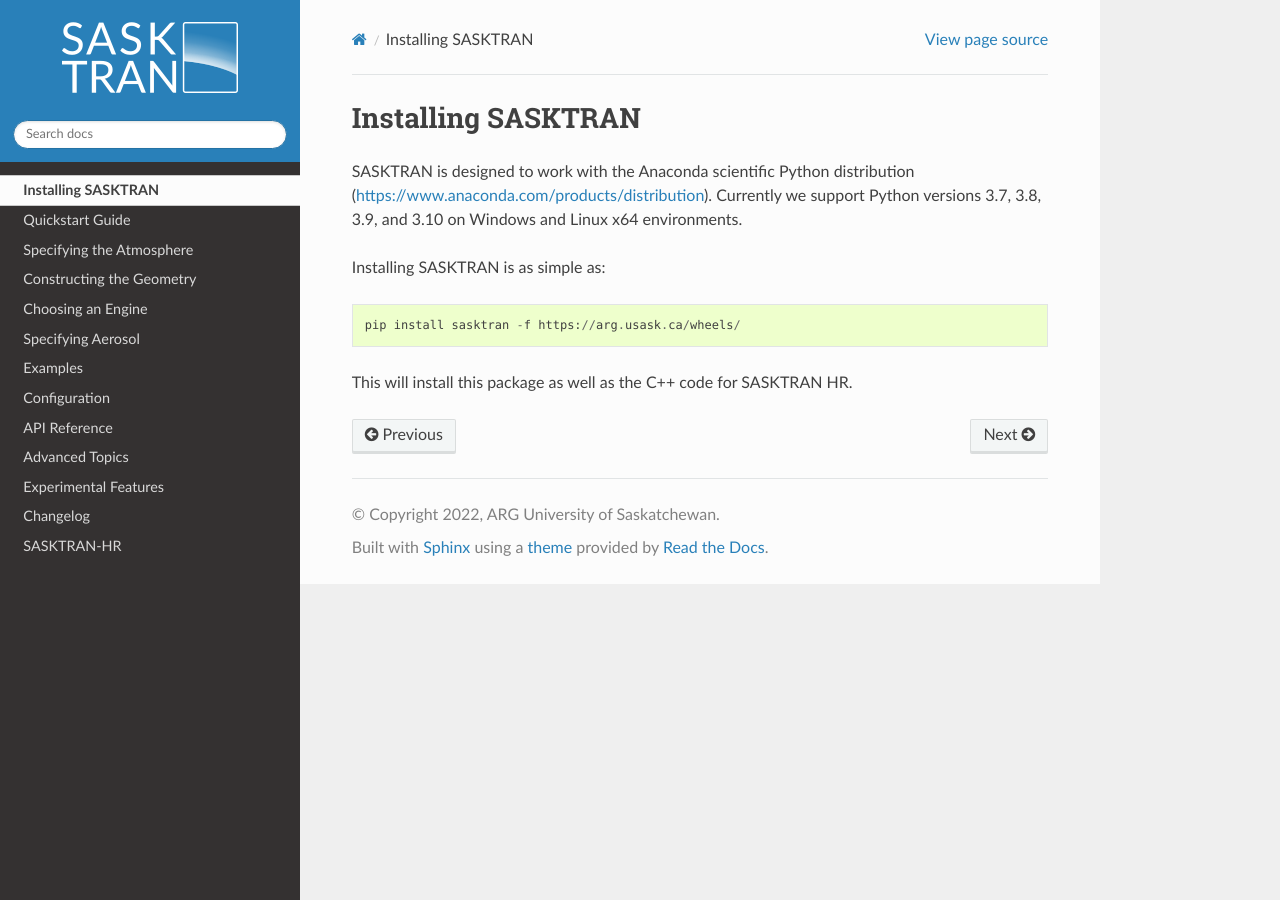
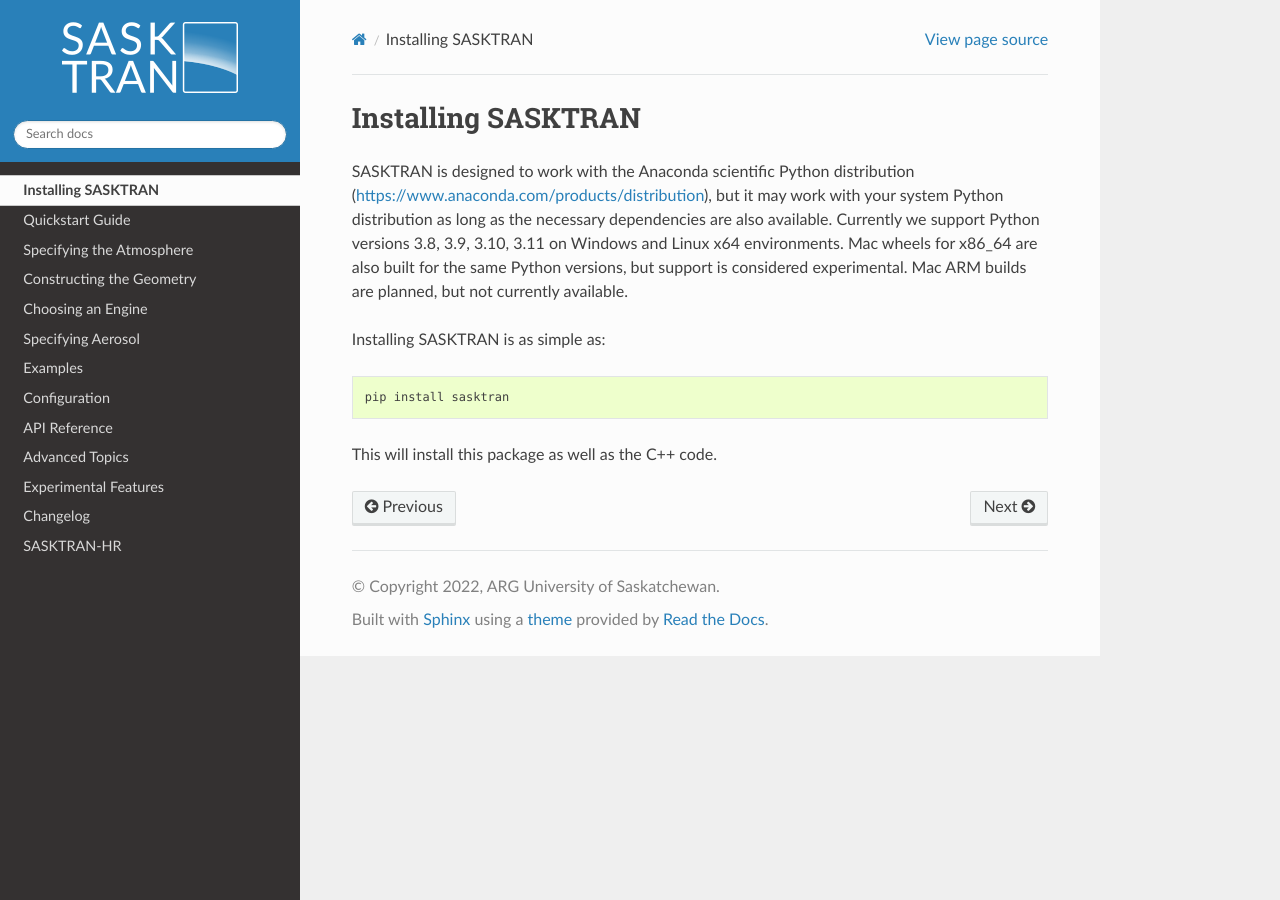
Before and after one commit to usask-arg/sasktran, a Sphinx documentation site: the page built from pysasktran/docs/source/installing.rst, in a window 1280 px wide. Built offline with Sphinx 7.4.7 and the Read the Docs theme 2.0.0, drawn with Linux system fonts in a browser that asks for light colours; the version number could not be read and is left out.

```diff
--- a/pysasktran/docs/source/changelog.rst
+++ b/pysasktran/docs/source/changelog.rst
@@ -6,6 +6,7 @@ Changelog
 =====
 * Development of the model has moved over to github, see https://github.com/usask-arg/sasktran
 * Fixed several bugs involving running sasktran on non-anaconda based python environments
+* Built experimental wheels for osx x86_64, python 3.8, 3.9, 3.10, 3.11
 
 1.7.0
 =====
--- a/pysasktran/docs/source/index.rst
+++ b/pysasktran/docs/source/index.rst
@@ -14,6 +14,10 @@ specific domain that it is applicable to.  The primary two engines are ``SASKTRA
 scattering model and contained within this package, and ``SASKTRAN-DO`` which is a discrete ordinates model suitable for
 nadir viewing applications.  More information on ``SASKTRAN-DO`` can be found at https://arg.usask.ca/docs/sasktran_do/.
 
+Development
+-----------
+The SASKTRAN code is open-source and is in active development at https://github.com/usask-arg/sasktran
+
 License
 -------
 SASKTRAN is made available under the MIT license restricted for academic and educational use, for commercial use please contact the package authors.
@@ -28,7 +32,7 @@ Bourassa, A. E., Degenstein, D. A., and Llewellyn, E. J.: SASKTRAN: A Spherical
 
 Contact
 -------
-Inquiries and bug reports can be sent to Daniel Zawada (daniel.zawada@usask.ca).
+Inquiries and bug reports can be posted at https://github.com/usask-arg/sasktran.
 
 
 .. toctree::
--- a/pysasktran/docs/source/installing.rst
+++ b/pysasktran/docs/source/installing.rst
@@ -3,11 +3,13 @@
 
 Installing SASKTRAN
 *******************
-SASKTRAN is designed to work with the Anaconda scientific Python distribution (https://www.anaconda.com/products/distribution).
-Currently we support Python versions 3.7, 3.8, 3.9, and 3.10 on Windows and Linux x64 environments.
+SASKTRAN is designed to work with the Anaconda scientific Python distribution (https://www.anaconda.com/products/distribution), but it may work with your system Python distribution as long as the necessary dependencies are also available.
+Currently we support Python versions 3.8, 3.9, 3.10, 3.11 on Windows and Linux x64 environments.
+Mac wheels for x86_64 are also built for the same Python versions, but support is considered experimental.
+Mac ARM builds are planned, but not currently available.
 
 Installing SASKTRAN is as simple as::
 
-   pip install sasktran -f https://arg.usask.ca/wheels/
+   pip install sasktran
 
-This will install this package as well as the C++ code for SASKTRAN HR.
+This will install this package as well as the C++ code.
```
Also changed, not shown: README.md (+63 -1 lines), 5 other files.
